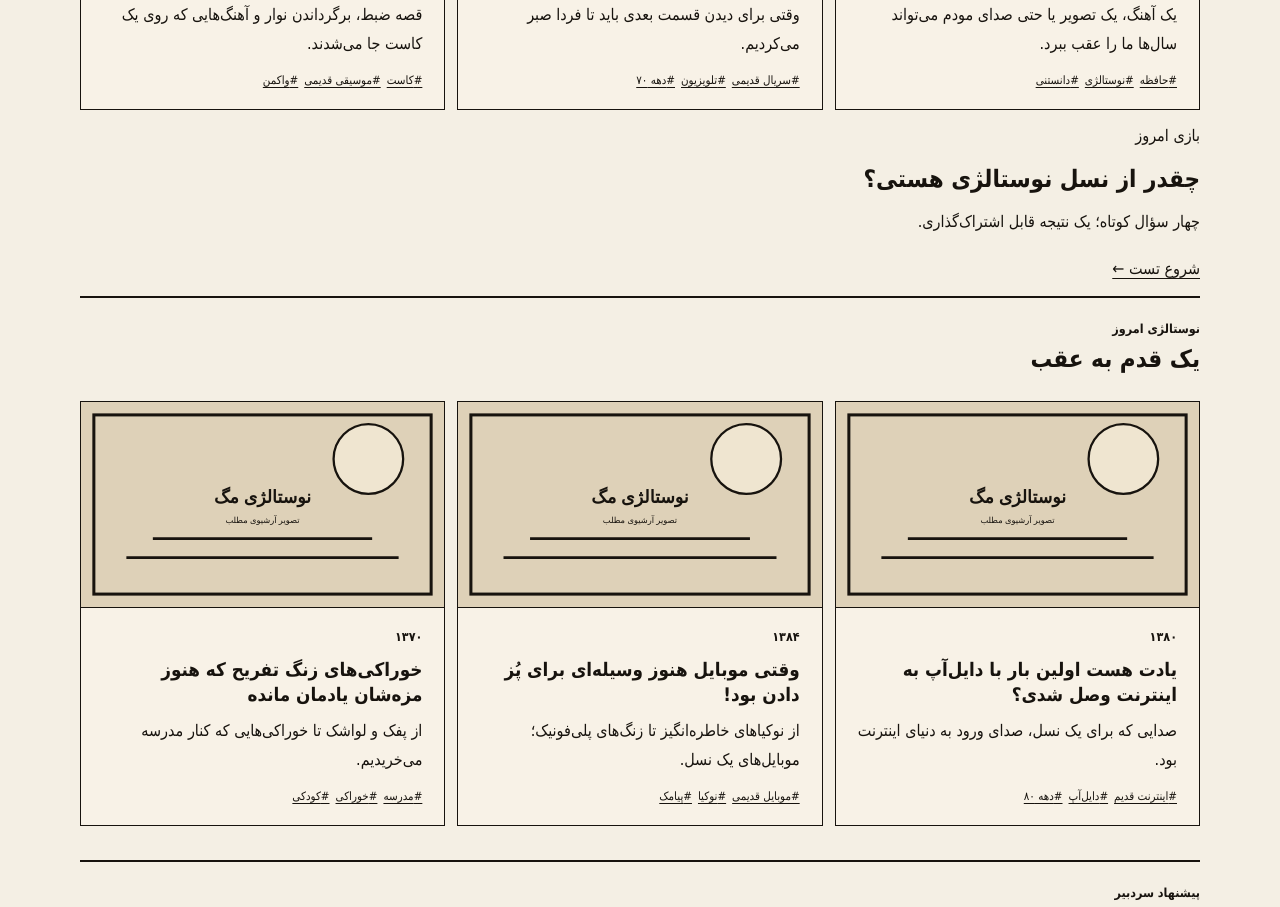
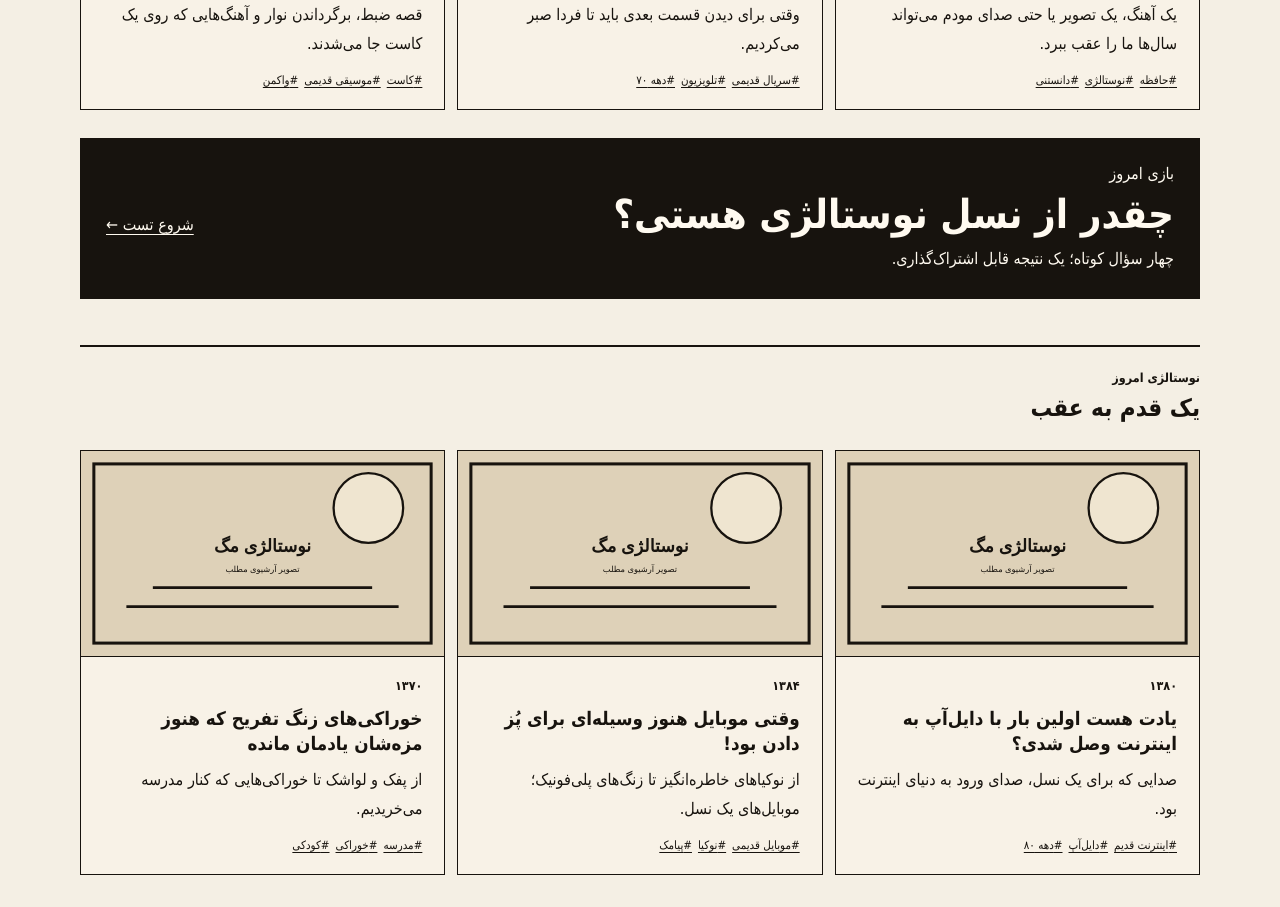
Before and after one commit to mohammadghadimi88/nostalgia-mag, a Next.js app: page / in a window 1280 px wide. Shown: the part 2060-2967 px from the top of the page. Built offline with nearby package versions, Linux system fonts and the light colour scheme; no server answers.

Commit message:
Style homepage quiz promotion

```diff
--- a/app/globals.css
+++ b/app/globals.css
@@ -105,3 +105,8 @@ footer { padding: 28px 0 50px; text-align: center; font-size: .85rem; }
 .quiz-options button, .quiz-box > button { padding: 15px 18px; border: 1px solid #17130e; background: #f8f2e7; color: #17130e; font: inherit; cursor: pointer; text-align: right; }
 .quiz-options button:hover, .quiz-box > button:hover { background: #17130e; color: #fffaf0; }
 .quiz-note { text-align: center; font-size: .82rem; opacity: .7; }
+
+.quiz-promo { margin: 28px 0; padding: 24px; border: 2px solid #17130e; display:flex; align-items:center; justify-content:space-between; gap:20px; background:#17130e; color:#fffaf0; }
+.quiz-promo h2 { margin:8px 0; font-size:clamp(1.5rem,4vw,2.5rem); }
+.quiz-promo p { margin:0; line-height:1.8; }
+@media (max-width:520px){ .quiz-promo { flex-direction:column; align-items:flex-start; } }
```
